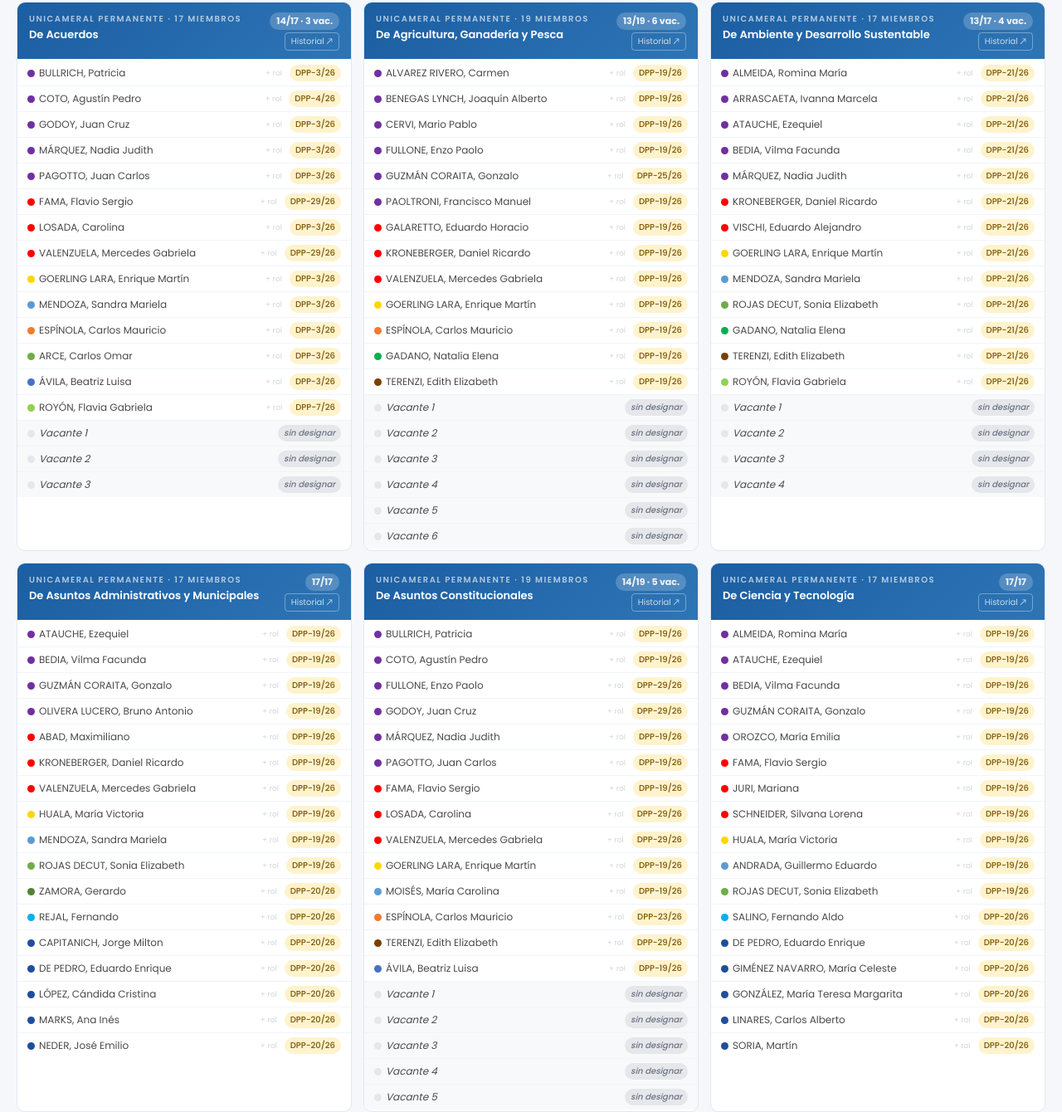
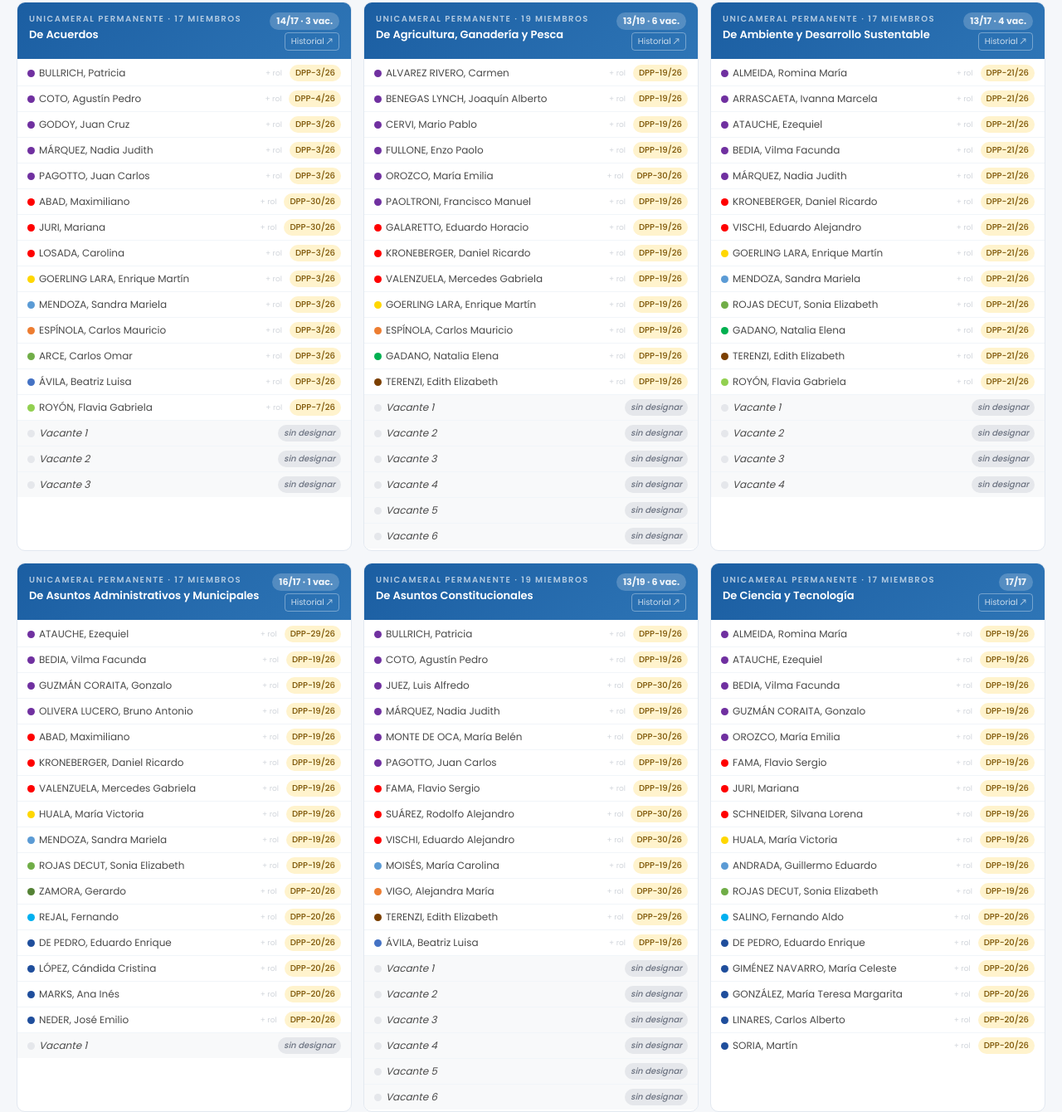
Before and after one commit to bonifaciomariano/comisiones-senado, a plain HTML site: page index.html in a window 1280 px wide. Shown: the part 194-1534 px from the top of the page at 83% size. Drawn offline with nearby package versions, Linux system fonts and the light colour scheme.

Commit message:
Add files via upload

```diff
--- a/index.html
+++ b/index.html
@@ -381,7 +381,7 @@ const DPP_DATES = {
   '16/26':'25/02/2026','18/26':'10/03/2026','19/26':'10/03/2026',
   '20/26':'12/03/2026','21/26':'12/03/2026','23/26':'17/03/2026',
   '24/26':'17/03/2026','25/26':'17/03/2026',
-  '26/26':'18/03/2026','27/26':'18/03/2026',
+  '26/26':'18/03/2026','27/26':'18/03/2026','28/26':'19/03/2026','29/26':'25/03/2026','30/26':'07/04/2026','31/26':'07/04/2026',
 };
 
 const RAW_CHANGES = [
@@ -929,6 +929,9 @@ const RAW_CHANGES = [
 {dpp:'27/26',comision:'De Sistemas, Medios de Comunicación y Libertad de Expresión',tipo:'add',senador:'SALINO, Fernando Aldo'},
 {dpp:'27/26',comision:'De Sistemas, Medios de Comunicación y Libertad de Expresión',tipo:'add',senador:'MORENO, Elia Esther del Carmen'},
 // DPP-29/26 — 25/03/2026
+{dpp:'28/26',comision:'De Asuntos Administrativos y Municipales',tipo:'replace',senador:'ABDALA, Bartolomé Esteban',reemplaza:'ATAUCHE, Ezequiel'},
+{dpp:'28/26',comision:'De Trabajo y Previsión Social',tipo:'replace',senador:'MONTE DE OCA, María Belén',reemplaza:'BENEGAS LYNCH, Joaquín Alberto'},
+{dpp:'28/26',comision:'De Asuntos Administrativos y Municipales',tipo:'remove',senador:'CAPITANICH, Jorge Milton'},
 {dpp:'29/26',comision:'De Asuntos Administrativos y Municipales',tipo:'replace',senador:'ATAUCHE, Ezequiel',reemplaza:'ABDALA, Bartolomé Esteban'},
 {dpp:'29/26',comision:'De Trabajo y Previsión Social',tipo:'replace',senador:'BENEGAS LYNCH, Joaquín Alberto',reemplaza:'MONTE DE OCA, María Belén'},
 {dpp:'29/26',comision:'De Acuerdos',tipo:'replace',senador:'FAMA, Flavio Sergio',reemplaza:'ABAD, Maximiliano'},
@@ -939,6 +942,21 @@ const RAW_CHANGES = [
 {dpp:'29/26',comision:'De Asuntos Constitucionales',tipo:'replace',senador:'FULLONE, Enzo Paolo',reemplaza:'JUEZ, Luis Alfredo'},
 {dpp:'29/26',comision:'De Asuntos Constitucionales',tipo:'replace',senador:'GODOY, Juan Cruz',reemplaza:'MONTE DE OCA, María Belén'},
 {dpp:'29/26',comision:'De Turismo',tipo:'replace',senador:'OROZCO, María Emilia',reemplaza:'GUZMÁN CORAITA, Gonzalo'},
+{dpp:'30/26',comision:'De Defensa Nacional',tipo:'replace',senador:'GOERLING LARA, Enrique Martín',reemplaza:'ESPÍNOLA, Carlos Mauricio'},
+{dpp:'30/26',comision:'De Trabajo y Previsión Social',tipo:'replace',senador:'HUALA, María Victoria',reemplaza:'ESPÍNOLA, Carlos Mauricio'},
+{dpp:'30/26',comision:'De Trabajo y Previsión Social',tipo:'replace',senador:'SUÁREZ, Rodolfo Alejandro',reemplaza:'JURI, Mariana'},
+{dpp:'30/26',comision:'De Agricultura, Ganadería y Pesca',tipo:'replace',senador:'OROZCO, María Emilia',reemplaza:'GUZMÁN CORAITA, Gonzalo'},
+{dpp:'30/26',comision:'De Acuerdos',tipo:'replace',senador:'JURI, Mariana',reemplaza:'VALENZUELA, Mercedes Gabriela'},
+{dpp:'30/26',comision:'De Acuerdos',tipo:'replace',senador:'ABAD, Maximiliano',reemplaza:'FAMA, Flavio Sergio'},
+{dpp:'30/26',comision:'De Asuntos Constitucionales',tipo:'replace',senador:'VISCHI, Eduardo Alejandro',reemplaza:'VALENZUELA, Mercedes Gabriela'},
+{dpp:'30/26',comision:'De Asuntos Constitucionales',tipo:'replace',senador:'SUÁREZ, Rodolfo Alejandro',reemplaza:'LOSADA, Carolina'},
+{dpp:'30/26',comision:'De Asuntos Constitucionales',tipo:'replace',senador:'JUEZ, Luis Alfredo',reemplaza:'FULLONE, Enzo Paolo'},
+{dpp:'30/26',comision:'De Asuntos Constitucionales',tipo:'replace',senador:'MONTE DE OCA, María Belén',reemplaza:'GODOY, Juan Cruz'},
+{dpp:'30/26',comision:'De Asuntos Constitucionales',tipo:'replace',senador:'VIGO, Alejandra María',reemplaza:'ESPÍNOLA, Carlos Mauricio'},
+{dpp:'30/26',comision:'De Salud',tipo:'replace',senador:'PAOLTRONI, Francisco Manuel',reemplaza:'JUEZ, Luis Alfredo'},
+{dpp:'30/26',comision:'De Sistemas, Medios de Comunicación y Libertad de Expresión',tipo:'replace',senador:'COTO, Agustín Pedro',reemplaza:'OROZCO, María Emilia'},
+{dpp:'30/26',comision:'De Asuntos Constitucionales',tipo:'remove',senador:'GOERLING LARA, Enrique Martín'},
+{dpp:'31/26',comision:'De Justicia y Asuntos Penales',tipo:'replace',senador:'FAMA, Flavio Sergio',reemplaza:'ABAD, Maximiliano'},
 // ══ AGREGAR NUEVOS DPP AQUÍ ══
 ];
 
```
